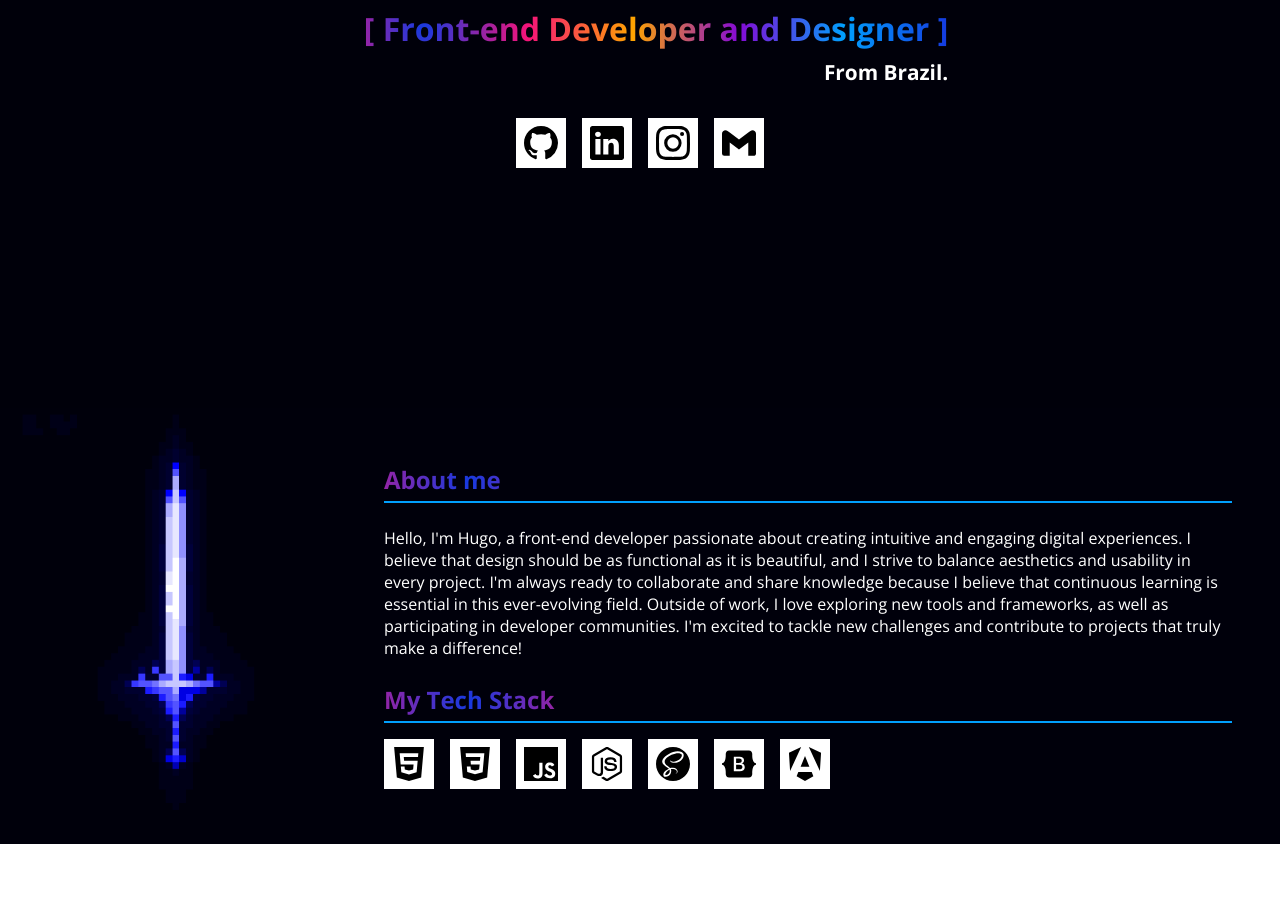
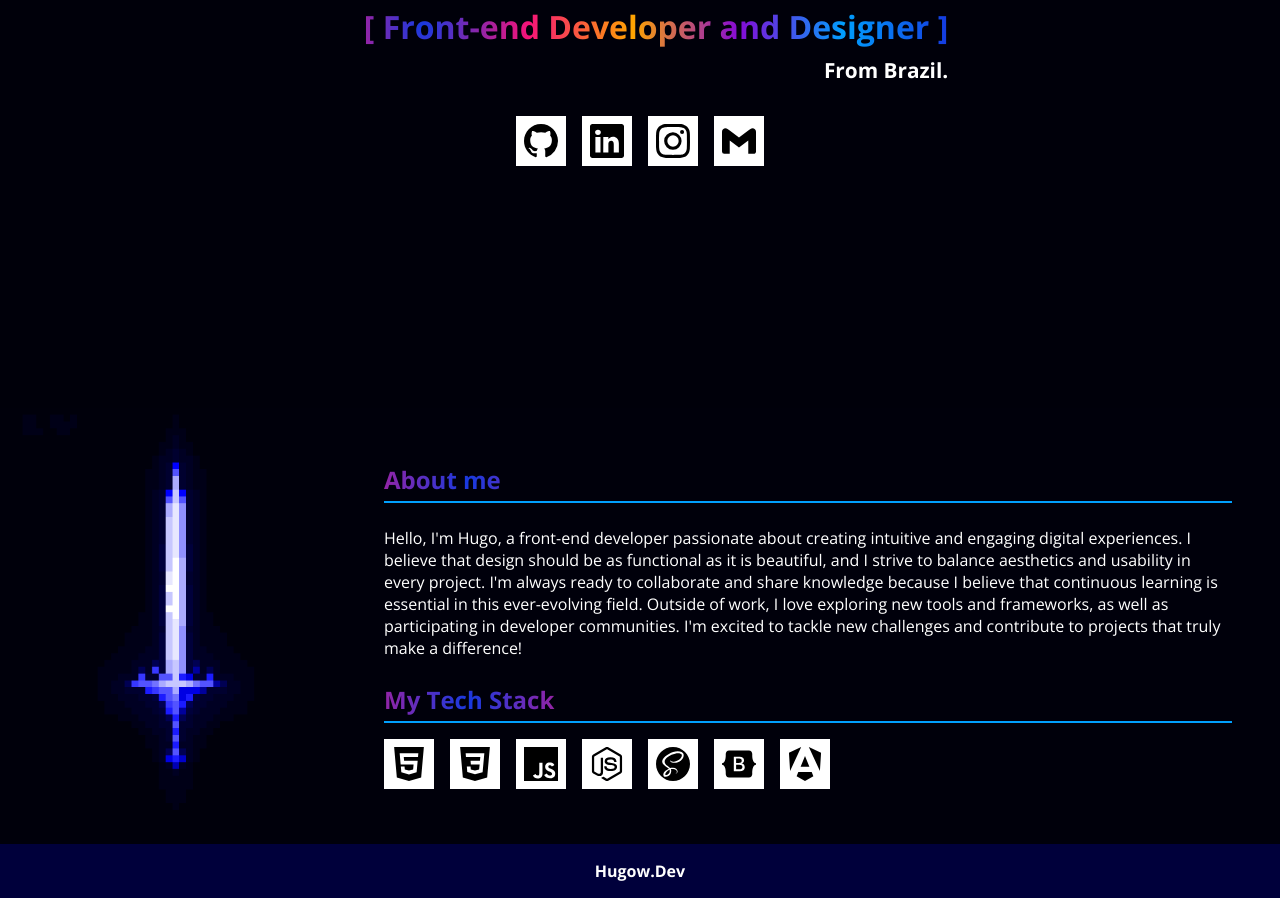
Before and after one commit to Hugodelelis/portfolio, an Angular app: page / in a window 1280 px wide. Shown: the part 272-1170 px from the top of the page. Before the commit the page ends 1116 px from the top, so only its background shows below. Built offline with nearby package versions, Linux system fonts and the light colour scheme.

Commit message:
add footer

```diff
--- a/src/app/modules/components/footer/footer.component.html
+++ b/src/app/modules/components/footer/footer.component.html
@@ -1 +1,3 @@
-<p>footer works!</p>
+<footer>
+    <span>Hugow.Dev</span>
+</footer>
--- a/src/app/modules/components/footer/footer.component.scss
+++ b/src/app/modules/components/footer/footer.component.scss
@@ -0,0 +1,14 @@
+:host {
+    footer {
+        padding: 1em;
+        display: flex;
+        justify-content: center;
+        align-items: center;
+        background-color: var(--blue-020);
+
+        span {
+            font-weight: 700;
+            color: var(--white-010);
+        }
+    }
+}
--- a/src/app/modules/components/home/home.component.html
+++ b/src/app/modules/components/home/home.component.html
@@ -6,9 +6,9 @@
     </div>
 
     <div class="icons">
-        <img src="assets/icons/github.svg" alt="github">
-        <img src="assets/icons/linkedin.svg" alt="linkedin">
-        <img src="assets/icons/instagram.svg" alt="instagram">
-        <img src="assets/icons/gmail.svg" alt="gmail">
+        <a href=""><img src="assets/icons/github.svg" alt="github"></a>
+        <a href=""><img src="assets/icons/linkedin.svg" alt="linkedin"></a>
+        <a href=""><img src="assets/icons/instagram.svg" alt="instagram"></a>
+        <a href=""><img src="assets/icons/gmail.svg" alt="gmail"></a>
     </div>
 </section>
--- a/src/app/modules/components/home/home.component.scss
+++ b/src/app/modules/components/home/home.component.scss
@@ -52,6 +52,9 @@
             display: flex;
             gap: 1em;
 
+            a {
+                cursor: pointer;
+
                 img {
                     width: 50px;
                     height: 50px;
@@ -61,6 +64,7 @@
 
                     &:hover {
                         background-color: var(--color-core-3);
+                    }
                 }
             }
         }
--- a/src/app/modules/components/nav/nav.component.html
+++ b/src/app/modules/components/nav/nav.component.html
@@ -2,9 +2,8 @@
     <h1>Hugow</h1>
     <nav>
         <ul>
-            <li><a href="#">HOME</a></li>
-            <li><a href="#">ABOUT</a></li>
-            <li><a href="#">STACKS</a></li>
+            <li><a href="#home">HOME</a></li>
+            <li><a href="#about">ABOUT</a></li>
             <li><a href="#">PROJECTS</a></li>
         </ul>
     </nav>
--- /dev/null
+++ b/src/app/modules/components/projects/projects.component.html
@@ -0,0 +1 @@
+<p>projects works!</p>
--- a/src/app/modules/pages/index/index.component.html
+++ b/src/app/modules/pages/index/index.component.html
@@ -4,3 +4,5 @@
     <app-home/>
     <app-about/>
 </main>
+
+<app-footer/>
--- a/src/app/modules/pages/index/index.component.ts
+++ b/src/app/modules/pages/index/index.component.ts
@@ -2,11 +2,12 @@ import { Component } from '@angular/core';
 import { NavComponent } from '../../components/nav/nav.component';
 import { HomeComponent } from '../../components/home/home.component';
 import { AboutComponent } from '../../components/about/about.component';
+import { FooterComponent } from '../../components/footer/footer.component';
 
 @Component({
   selector: 'app-index',
   standalone: true,
-  imports: [NavComponent, HomeComponent, AboutComponent],
+  imports: [NavComponent, HomeComponent, AboutComponent, FooterComponent],
   templateUrl: './index.component.html',
   styleUrl: './index.component.scss'
 })
--- a/src/scss/base/_reset.scss
+++ b/src/scss/base/_reset.scss
@@ -2,6 +2,10 @@
     margin: 0;
     padding: 0;
     box-sizing: border-box;
+}
+
+html {
+    scroll-behavior: smooth;
 }
 
 body {
```
Also changed, not shown: src/app/modules/components/projects/projects.component.ts (added, +12 -0 lines), src/app/modules/components/projects/projects.component.scss (added), 1 other file (tests, documents, lock files or other folders). Lines whose indentation alone changed are shown as unchanged.
